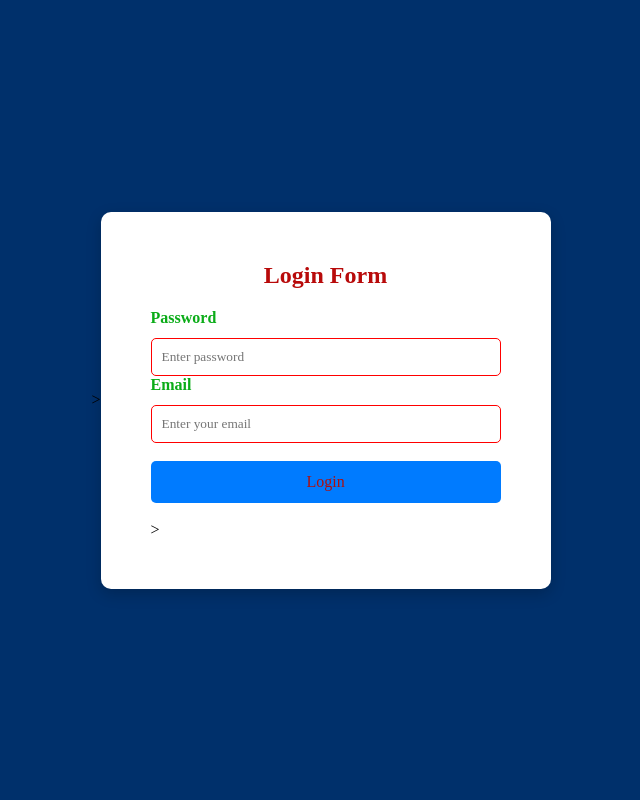
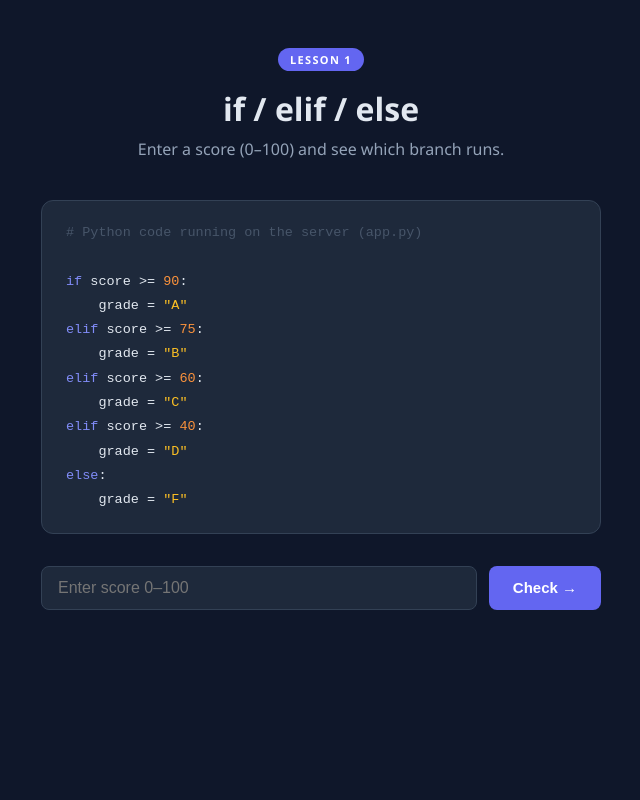
Before and after one commit to machugut/Practica-Python-, a Flask app: page / in a window 1280 px wide. Shown: the whole page, without its empty margins (319-959 px from the left). Run offline with Flask 3, Linux system fonts and the light colour scheme.

Commit message:
update ifelse

```diff
--- a/app.py
+++ b/app.py
@@ -2,19 +2,27 @@ from flask import Flask, request, render_template
 
 app = Flask(__name__)
 
-@app.route('/')
-def home():
-    return render_template('index.html')
+@app.route("/", methods=["GET", "POST"])
+def grade_checker():
+    result = None
+    score = None
 
-@app.route('/login', methods=['POST'])
-def login():
-    username = request.form.get('username')
-    password = request.form.get('password')
+    if request.method == "POST":
+        score = int(request.form["score"])
 
-    if username == "sergio" and password == "1234":
-        return "Login Successful"
-    else:
-        return "Invalid Username or Password"
+        # IF / ELIF / ELSE — the core concept being taught
+        if score >= 90:
+            result = {"grade": "A", "message": "Excellent work!", "emoji": "🏆"}
+        elif score >= 75:
+            result = {"grade": "B", "message": "Good job!", "emoji": "😊"}
+        elif score >= 60:
+            result = {"grade": "C", "message": "You passed.", "emoji": "👍"}
+        elif score >= 40:
+            result = {"grade": "D", "message": "Need more study.", "emoji": "📚"}
+        else:
+            result = {"grade": "F", "message": "Please retake the exam.", "emoji": "😬"}
+
+    return render_template("index.html", result=result, score=score)
 
 if __name__ == '__main__':
-    app.run(debug=True)
+    app.run(debug=True, port=5000)
--- a/templates/index.html
+++ b/templates/index.html
@@ -1,140 +1,132 @@
 <!DOCTYPE html>
 <html lang="en">
 <head>
-    <meta charset="UTF-8">
-    <meta name="viewport" content="width=device-width, initial-scale=1.0">
-    <title>Login Form</title>
-    </body>
-</html>>
+  <meta charset="UTF-8" />
+  <title>Lesson 1 — if / elif / else</title>
+  <style>
+    * { box-sizing: border-box; margin: 0; padding: 0; }
+    body {
+      font-family: 'Segoe UI', sans-serif;
+      background: #0f172a;
+      color: #e2e8f0;
+      min-height: 100vh;
+      display: flex;
+      flex-direction: column;
+      align-items: center;
+      padding: 48px 16px;
+    }
+    .badge {
+      background: #6366f1;
+      color: #fff;
+      font-size: 11px;
+      font-weight: 700;
+      letter-spacing: .12em;
+      text-transform: uppercase;
+      padding: 4px 12px;
+      border-radius: 99px;
+      margin-bottom: 16px;
+    }
+    h1 { font-size: 2rem; font-weight: 800; margin-bottom: 8px; }
+    .subtitle { color: #94a3b8; margin-bottom: 40px; }
 
-<style>
-        *{
-            margin:0;
-            padding:0;
-            box-sizing:border-box;
-            font-family:serif, Helvetica, sans-serif;
-        }
+    .code-block {
+      background: #1e293b;
+      border: 1px solid #334155;
+      border-radius: 12px;
+      padding: 20px 24px;
+      font-family: 'Courier New', monospace;
+      font-size: 13.5px;
+      line-height: 1.8;
+      width: 100%;
+      max-width: 560px;
+      margin-bottom: 32px;
+    }
+    .kw  { color: #818cf8; }
+    .fn  { color: #34d399; }
+    .str { color: #fbbf24; }
+    .cm  { color: #475569; }
+    .num { color: #fb923c; }
 
+    form {
+      display: flex;
+      gap: 12px;
+      margin-bottom: 32px;
+      width: 100%;
+      max-width: 560px;
+    }
+    input[type="number"] {
+      flex: 1;
+      background: #1e293b;
+      border: 1px solid #334155;
+      border-radius: 8px;
+      color: #e2e8f0;
+      font-size: 16px;
+      padding: 12px 16px;
+      outline: none;
+    }
+    input[type="number"]:focus { border-color: #6366f1; }
+    button {
+      background: #6366f1;
+      color: #fff;
+      border: none;
+      border-radius: 8px;
+      padding: 12px 24px;
+      font-size: 15px;
+      font-weight: 600;
+      cursor: pointer;
+    }
+    button:hover { background: #4f46e5; }
 
+    .result {
+      background: #1e293b;
+      border: 1px solid #334155;
+      border-radius: 16px;
+      padding: 32px;
+      text-align: center;
+      width: 100%;
+      max-width: 560px;
+    }
+    .result .emoji { font-size: 3rem; margin-bottom: 12px; }
+    .result .grade { font-size: 4rem; font-weight: 900; color: #6366f1; }
+    .result .msg { color: #94a3b8; margin-top: 8px; font-size: 1.1rem; }
+    .result .raw { color: #475569; font-size: 13px; margin-top: 16px; font-family: monospace; }
+  </style>
+</head>
+<body>
 
+  <div class="badge">Lesson 1</div>
+  <h1>if / elif / else</h1>
+  <p class="subtitle">Enter a score (0–100) and see which branch runs.</p>
 
-        body{
-            background:#00306b;
-            display:flex;
-            justify-content:center;
-            align-items:center;
-            height:100vh;
-        }
+  <div class="code-block">
+    <span class="cm"># Python code running on the server (app.py)</span><br><br>
+    <span class="kw">if</span> score &gt;= <span class="num">90</span>:<br>
+    &nbsp;&nbsp;&nbsp;&nbsp;grade = <span class="str">"A"</span><br>
+    <span class="kw">elif</span> score &gt;= <span class="num">75</span>:<br>
+    &nbsp;&nbsp;&nbsp;&nbsp;grade = <span class="str">"B"</span><br>
+    <span class="kw">elif</span> score &gt;= <span class="num">60</span>:<br>
+    &nbsp;&nbsp;&nbsp;&nbsp;grade = <span class="str">"C"</span><br>
+    <span class="kw">elif</span> score &gt;= <span class="num">40</span>:<br>
+    &nbsp;&nbsp;&nbsp;&nbsp;grade = <span class="str">"D"</span><br>
+    <span class="kw">else</span>:<br>
+    &nbsp;&nbsp;&nbsp;&nbsp;grade = <span class="str">"F"</span>
+  </div>
 
+  <form method="POST">
+    <input type="number" name="score" min="0" max="100"
+           placeholder="Enter score 0–100"
+           value="{{ score if score is not none else '' }}" required />
+    <button type="submit">Check →</button>
+  </form>
 
-
-
-        .container{
-            width:450px;
-            background:white;
-            padding:50px;
-            border-radius:10px;
-            box-shadow:0 5px 15px rgba(0,0,0,0.2);
-        }
-
-
-
-
-        h2{
-            text-align:center;
-            margin-bottom:20px;
-            color:#b80a0a;
-        }
-
-
-
-
-        .form-group{
-            margin-bottom:18px;
-        }
-
-
-
-
-        label{
-            display:block;
-            font-weight:bold;
-            margin-bottom:6px;
-            color:#0bac18;
-        }
-
-
-
-
-        input[type="text"],
-        input[type="email"],
-        input[type="password"],
-        input[type="number"],
-        input[type="date"],
-        input[type="file"],
-        input[type="range"]{
-            width:100%;
-            padding:10px;
-            border:1px solid #ff0000;
-            border-radius:5px;
-            margin-top:5px;
-        }
-
-
-
-
-        .options{
-            margin-top:8px;
-            display:flex;
-            gap:15px;
-            align-items:center;
-        }
-
-
-
-
-        button{
-            width:100%;
-            padding:12px;
-            background:#007bff;
-            color:rgb(172, 16, 16);
-            border:none;
-            border-radius:5px;
-            font-size:16px;
-            cursor:baseline;
-        }
-
-
-
-
-        button:hover{
-            background:#000000;
-        }
-    </style>
-
-
-<div class="container">
-
-    <h2>Login Form</h2>
-
-    <form action="/login" method="POST">
-
-
-
-        <div class="form-group">
-            <label>Password</label>
-            <input type="password" name="password" placeholder="Enter password">
-
-        <div class="form-group">
-            <label>Email</label>
-            <input type="email" placeholder="Enter your email">
-        </div>
-
-        <button type="submit">Login</button>
-
-    </form>
-
-</div>
+  {% if result %}
+  <div class="result">
+    <div class="emoji">{{ result.emoji }}</div>
+    <div class="grade">{{ result.grade }}</div>
+    <div class="msg">{{ result.message }}</div>
+    <div class="raw">score = {{ score }} → grade = "{{ result.grade }}"</div>
+  </div>
+  {% endif %}
 
 </body>
-</html>>
+</html>
```
